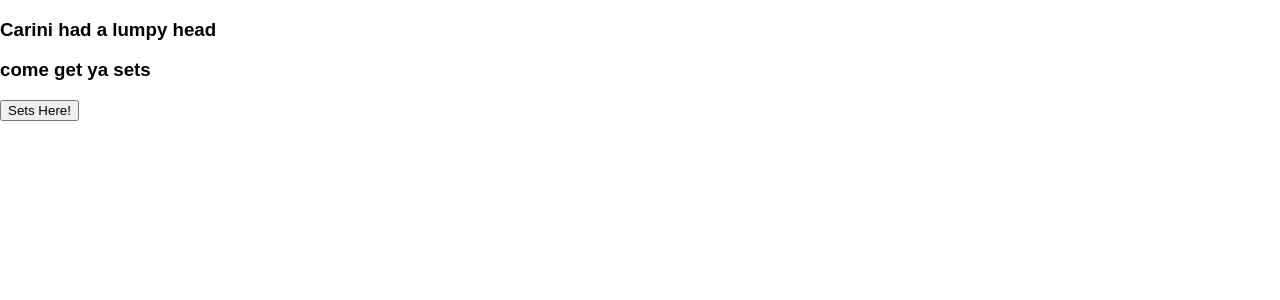
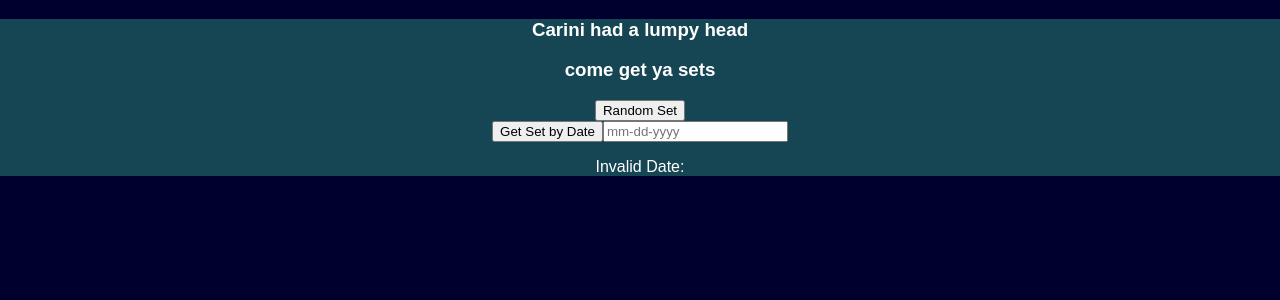
Before and after one commit to billbaincodes/carini-app, a React (Create React App) app: page / in a window 1280 px wide. Shown: the top 300 px of the page. Built offline with nearby package versions, Linux system fonts and the light colour scheme.

Commit message:
changed set getter into random set getter

```diff
--- a/src/App.css
+++ b/src/App.css
@@ -26,3 +26,13 @@
   from { transform: rotate(0deg); }
   to { transform: rotate(360deg); }
 }
+
+body {
+  background-color: rgb(0, 0, 46);
+}
+
+.container {
+  background-color: rgb(22, 69, 83);
+  color: white;
+  text-align: center;
+}
--- a/src/App.js
+++ b/src/App.js
@@ -1,20 +1,19 @@
 import React, { Component } from 'react';
-import logo from './logo.svg';
 import './App.css';
-import SetGetter from './SetGetter';
+import RandomSetGetter from './RandomSetGetter';
+// import sampleSet from './sampleSet'
+import GetSetByDate from './GetSetByDate';
 
 
 class App extends Component {
   render() {
     return (
-
-
-
-      <div>
+      <div className="container">
         <h3>Carini had a lumpy head</h3>
-        <SetGetter />
+        <h3>come get ya sets</h3>
+        <RandomSetGetter />
+        <GetSetByDate />
       </div>
-
     );
   }
 }
--- /dev/null
+++ b/src/GetSetByDate.js
@@ -0,0 +1,50 @@
+import React, { Component } from 'react';
+import './App.css';
+
+let dateExpression = /\d{2}[/|-]\d{2}[/|-]\d{4}/
+
+
+class GetSetByDate extends Component {
+
+  constructor(){
+    super()
+    this.state = {
+      showDate: undefined,
+      validDate: 'Invalid Date'
+    }
+    this.dateUpdater = this.dateUpdater.bind(this)
+  }
+
+
+  dateValidator = () => {
+    if (dateExpression.test(this.state.showDate)) {
+      this.setState({validDate: 'Valid Date!'})
+    }
+    else {
+      this.setState({validDate: 'Invalid Date'})
+    }
+  }
+
+  dateUpdater = (e) => {
+    e.preventDefault()
+    this.setState({showDate: e.target.value}, this.dateValidator)
+    console.log(this.state.showDate);
+
+  }
+
+  render() {
+    return(
+      <div>
+        <button>Get Set by Date</button>
+        <input onChange={this.dateUpdater} type="text" name="date" placeholder="mm-dd-yyyy"/>
+        <p>{this.state.validDate}: {this.state.showDate}</p>
+      </div>
+    )
+  }
+
+
+
+
+}
+
+export default GetSetByDate;
--- /dev/null
+++ b/src/RandomSetGetter.js
@@ -0,0 +1,42 @@
+import React, { Component } from 'react';
+import './App.css';
+
+let randomShowExpression = /(?<=g'>)(.*?)(?=<)/gmi
+
+class RandomSetGetter extends Component {
+
+  constructor(){
+    super()
+    this.state = {
+      sortedList: [],
+    }
+  }
+
+  setFormat = (randomShow) => {
+    let setlist = randomShow.response.data[0].setlistdata.toString()
+    let sortedList = setlist.match(randomShowExpression)
+    this.setState({sortedList: sortedList})
+  }
+
+
+  setFetch = () => {
+    fetch('https://api.phish.net/v3/setlist/random?apikey=5B8686EDCD6647974F51')
+    .then(response => response.json())
+    .then(randomShow => this.setFormat(randomShow))
+  }
+
+
+  render() {
+    return (
+      <div>
+        <button onClick={this.setFetch}>Random Set</button>
+        {this.state.sortedList.map(song => <p>{song}</p>)}
+      </div>
+
+    );
+  }
+
+
+}
+
+export default RandomSetGetter;
--- a/src/SetGetter.js
+++ /dev/null
@@ -1,48 +0,0 @@
-import React, { Component } from 'react';
-import './App.css';
-import { runInThisContext } from 'vm';
-
-let regEx = /(?<=g'>)(.*?)(?=<)/gmi
-let ul = document.querySelector('ul')
-
-class SetGetter extends Component {
-
-  constructor(){
-    super()
-    this.state = {
-      sortedList: [],
-    }
-  }
-
-
-  setFetch = () => {
-    fetch('https://api.phish.net/v3/setlist/random?apikey=5B8686EDCD6647974F51')
-    .then(response => response.json())
-    .then(randomShow => {
-      let setlist = randomShow.response.data[0].setlistdata.toString()
-      let sortedList = setlist.match(regEx)
-      this.setState({sortedList: sortedList})
-      this.state.sortedList.map(song => {
-        console.log(song)
-      })
-    })
-  }
-
-
-  render() {
-    return (
-      <div>
-        <h3>come get ya sets</h3>
-        <button onClick={this.setFetch}>Sets Here!</button>
-        <ul>
-          {this.state.sortedList}
-        </ul>
-      </div>
-
-    );
-  }
-
-
-}
-
-export default SetGetter;
--- /dev/null
+++ b/src/sampleSet.js
@@ -0,0 +1,3 @@
+let sampleSet = ['Free', 'Harry Hood', 'Cavern', 'Possum', 'Maze', 'Ghost']
+
+export default sampleSet;
```
